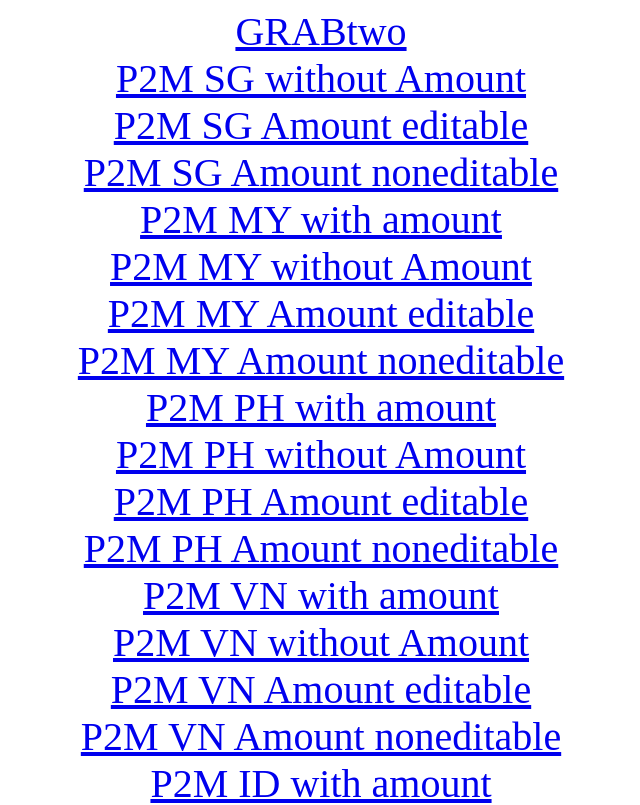
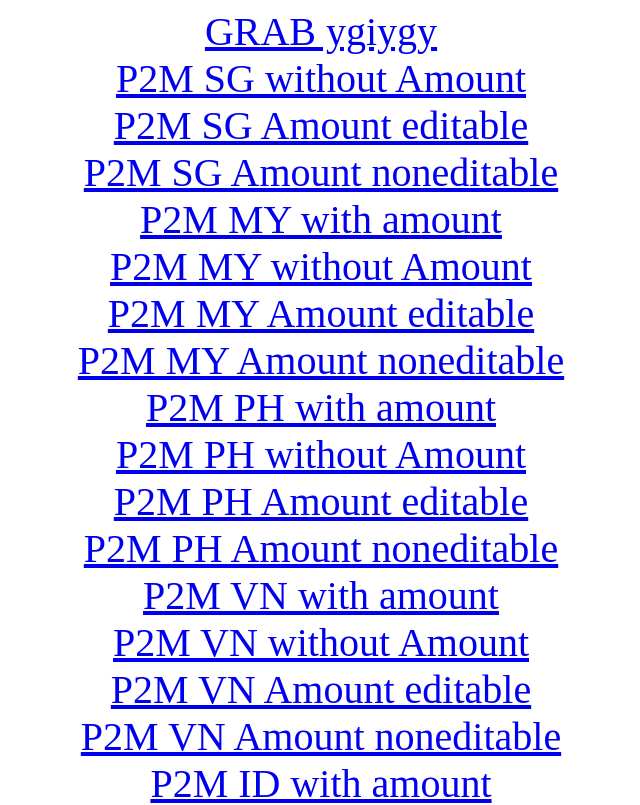
Before and after one commit to jbyreddy/faizskk.github.io, a plain HTML site: page index.html in a window 1280 px wide. Shown: the top 805 px of the page, without its empty margins (319-959 px from the left). Drawn offline with Linux system fonts and the light colour scheme.

Commit message:
Update index.html

```diff
--- a/index.html
+++ b/index.html
@@ -5,7 +5,7 @@
 body{font-size:40px;}
 </style>
 <body>
-<center><a href=https://stg-paysi.moca.vn/grabid/v1/oauth2/authorize?acr_values=consent_ctx%3AcountryCode%3DVN,currency%3DVND&client_id=22611b0d7ea441d48ca8e0181498f134&code_challenge=700Z4tZKhO4EoOgP0y4r3wD1wY9HF0s7mIi7sWcgbMA&code_challenge_method=S256&nonce=B8pDnXrXRuCrG4zn&redirect_uri=https://die31.github.io/ardi31.github.io&request=eyJhbGciOiAibm9uZSJ9.eyJjbGFpbXMiOnsidHJhbnNhY3Rpb24iOnsidHhJRCI6ImJjNzIwMmJkMzhmOTQzODA4MjZkY2I2YmJkZGMxZGE4In19fQ.&response_type=code&scope=payment.vn.one_time_charge&state=f16obBJ>GRABtwo</a></center></body></html>
+<center><a href=https://stg-paysi.moca.vn/grabid/v1/oauth2/authorize?acr_values=consent_ctx%3AcountryCode%3DVN,currency%3DVND&client_id=22611b0d7ea441d48ca8e0181498f134&code_challenge=700Z4tZKhO4EoOgP0y4r3wD1wY9HF0s7mIi7sWcgbMA&code_challenge_method=S256&nonce=B8pDnXrXRuCrG4zn&redirect_uri=https://die31.github.io/ardi31.github.io&request=eyJhbGciOiAibm9uZSJ9.eyJjbGFpbXMiOnsidHJhbnNhY3Rpb24iOnsidHhJRCI6ImJjNzIwMmJkMzhmOTQzODA4MjZkY2I2YmJkZGMxZGE4In19fQ.&response_type=code&scope=payment.vn.one_time_charge&state=f16obBJ>GRAB ygiygy</a></center></body></html>
 <center><a href=grab://open?screenType=TRANSFER&method=QRCode&pairingInfo=00020101021226520008com.grab013654c75170-7882-4d4b-b5d6-9e0838ef2a1a5204074253037025802SG5910SG%20Mex%20Two6009Singapore91480008com.grab07327d6a016fbcb84a83a2ee1bfd40f65d0463040BAB> P2M SG without Amount</a></center>
 <center><a href=grab://open?screenType=TRANSFER&method=QRCode&pairingInfo=00020101021226520008com.grab013654c75170-7882-4d4b-b5d6-9e0838ef2a1a5204074253037025802SG5910SG%20Mex%20Two6009Singapore91480008com.grab07327d6a016fbcb84a83a2ee1bfd40f65d0463040BAB&prefillAmount=10.99&isEditable=true> P2M SG Amount editable</a></center>
 <center><a href=grab://open?screenType=TRANSFER&method=QRCode&pairingInfo=00020101021226520008com.grab013654c75170-7882-4d4b-b5d6-9e0838ef2a1a5204074253037025802SG5910SG%20Mex%20Two6009Singapore91480008com.grab07327d6a016fbcb84a83a2ee1bfd40f65d0463040BAB&prefillAmount=10.99&isEditable=false> P2M SG Amount noneditable</a></center>
```
